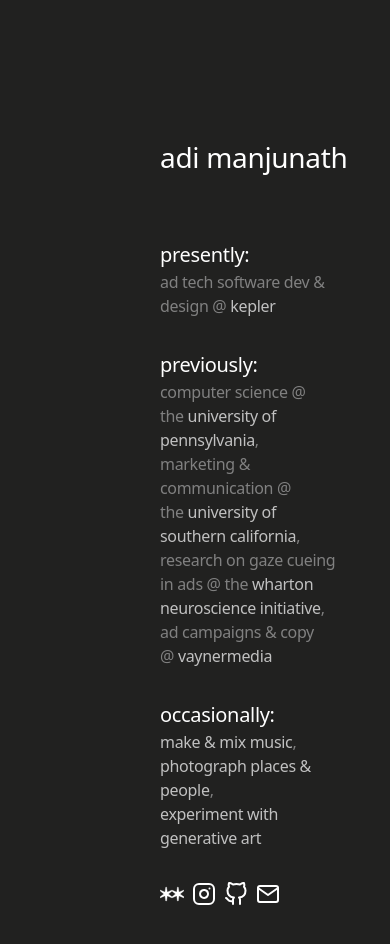
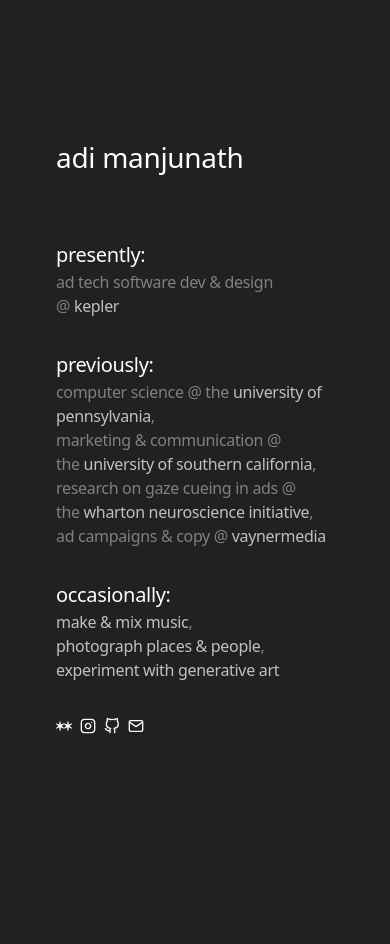
Before and after one commit to adi-txt/adi-txt.github.io, a React (Create React App) app: page / in a window 390 px wide. Shown: the top 944 px of the page. After the commit the page ends 844 px from the top, so only its background shows below. Built offline with nearby package versions, Linux system fonts and the light colour scheme.

Commit message:
fix css issues

```diff
--- a/src/App.css
+++ b/src/App.css
@@ -183,10 +183,10 @@ a:hover {
   margin-right: 0.5em;
 }
 
-@media (max-width: 25rem) {
+@media (max-width: 26rem) {
   body {
     font-size: 1em;
-    padding-left: 10em;
+    padding-left: 3.5em;
     padding-right: 0.75em;
   }
   h5 {
@@ -202,4 +202,7 @@ a:hover {
     width: 84%;
     margin-top: 2rem;
   }
+  .icon {
+    width: 1em;
+  }
 }
```
